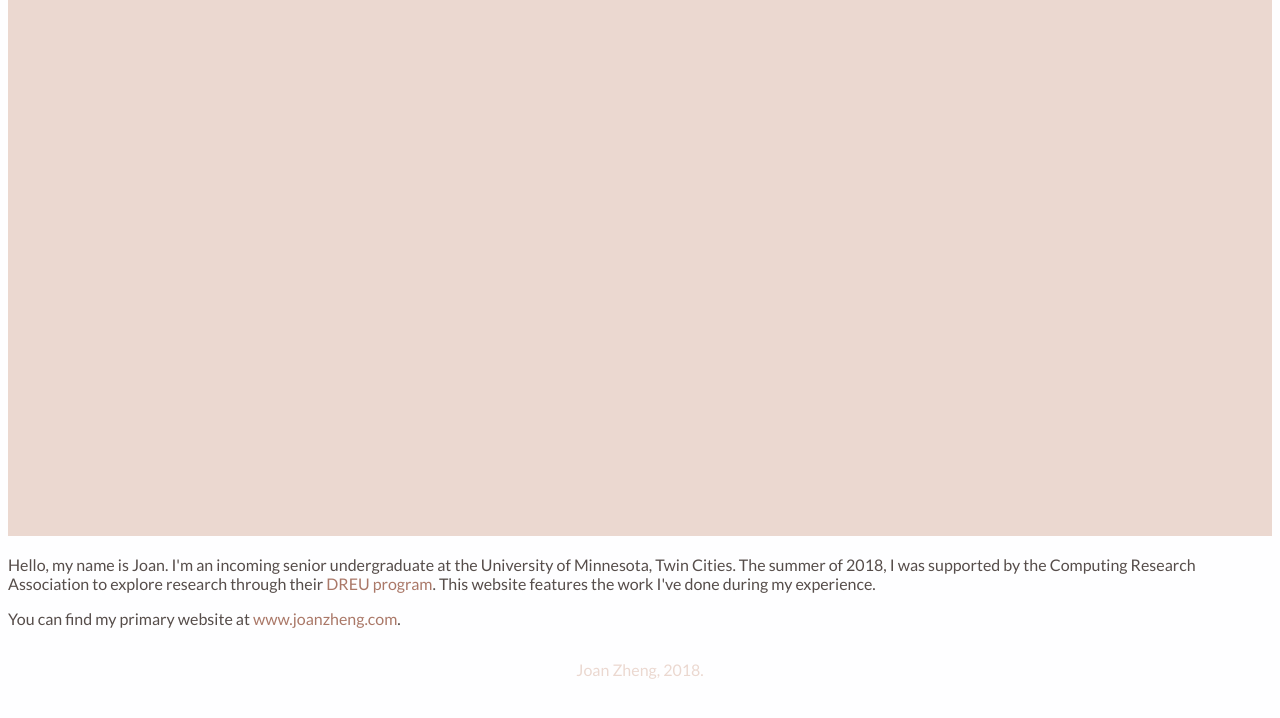
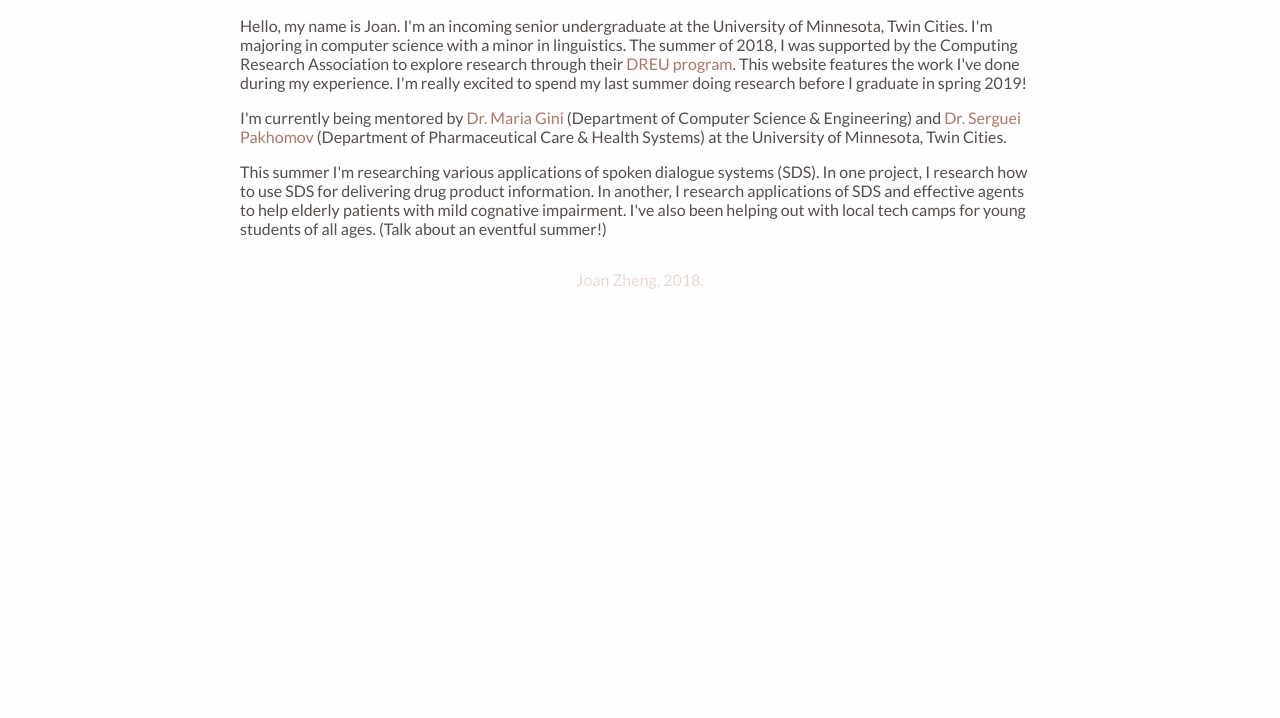
Before and after one commit to jovalie/dreu-2018, a PHP site: page / in a window 1280 px wide. Shown: the part 64-782 px from the top of the page. Run offline with PHP 8.4, Linux system fonts and the light colour scheme.

Commit message:
mentor and self info

```diff
--- a/index.html
+++ b/index.html
@@ -18,36 +18,32 @@
 
     </div>
 
-    <!--Information about you:-->
-    <!--	Information about your mentor:-->
-    <!--	Information about your Mentorship:-->
-    <!--Your name-->
-    <!--	Their name-->
-    <!--	A description of your research project and goals (as outlined by you and your mentor at the beginning of your project).-->
-    <!--The school you attend and your department 	Their school and their department	A journal of your project work with weekly entries in which you describe: your results, your findings, your algorithms, your frustrations, etc.-->
-    <!--Your grade level, major, and when you plan to graduate-->
-    <!--	Their area of research-->
-    <!--	A final report of your research project.-->
-    <!--Your e-mail address-->
-    <!--	A link to their website(s)	-->
-    <!--A link to your website, if you have one-->
-
-
-    <div id="cover">
+    <!--<div id="cover">-->
         <!--<img class="portrait" src="/img/joan.jpg">-->
 
-        <div>
+    <!--    <div>-->
 
-        </div>
-    </div>
+    <!--    </div>-->
+    <!--</div>-->
 
-     <p>
-                Hello, my name is Joan. I'm an incoming senior undergraduate at the University of Minnesota, Twin Cities. The summer of 2018, I was supported by the Computing Research Association to explore research through their <a href="https://cra.org/cra-w/dreu/">DREU program</a>. This website features the work I've done during my experience.
+    <div id="journal">
+        <div class="entries">
+
+            <p>
+                Hello, my name is Joan. I'm an incoming senior undergraduate at the University of Minnesota, Twin Cities. I'm majoring in computer science with a minor in linguistics. The summer of 2018, I was supported by the Computing Research Association to explore research through their <a href="https://cra.org/cra-w/dreu/">DREU program</a>. This website features the work I've done during my experience. I'm really excited to spend my last summer doing research before I graduate in spring 2019!
             </p>
 
             <p>
-                You can find my primary website at <a href="http://www.joanzheng.com">www.joanzheng.com</a>.
+                I'm currently being mentored by <a href="http://www-users.cs.umn.edu/~gini/">Dr. Maria Gini</a> (Department of Computer Science & Engineering) and <a href="https://healthinformatics.umn.edu/bio/ihi-faculty-staff/serguei-pakhomov">Dr. Serguei Pakhomov </a>(Department of Pharmaceutical Care & Health Systems) at the University of Minnesota, Twin Cities.
+
             </p>
+
+            <p>
+                This summer I'm researching various applications of spoken dialogue systems (SDS). In one project, I research how to use SDS for delivering drug product information. In another, I research applications of SDS and effective agents to help elderly patients with mild cognative impairment. I've also been helping out with local tech camps for young students of all ages. (Talk about an eventful summer!)
+
+            </p>
+        </div>
+    </div>
 
     <div id="footer">
         Joan Zheng, 2018.
--- a/style.css
+++ b/style.css
@@ -90,7 +90,8 @@ a:hover {
 }
 
 img.portrait {
-    width: 300px;
+    width: 800px;
+
 
 }
 
@@ -116,6 +117,8 @@ img.portrait {
 #journal img {
     text-align: center;
     max-height: 500px;
+    max-width: 800px;
+    overflow:hidden;
 }
 
 #footer {
```
Also changed, not shown: journal.html (+52 -16 lines).
